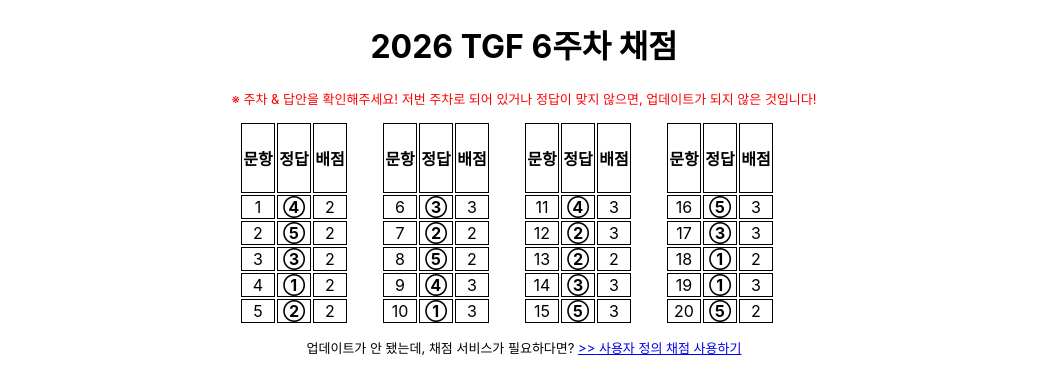
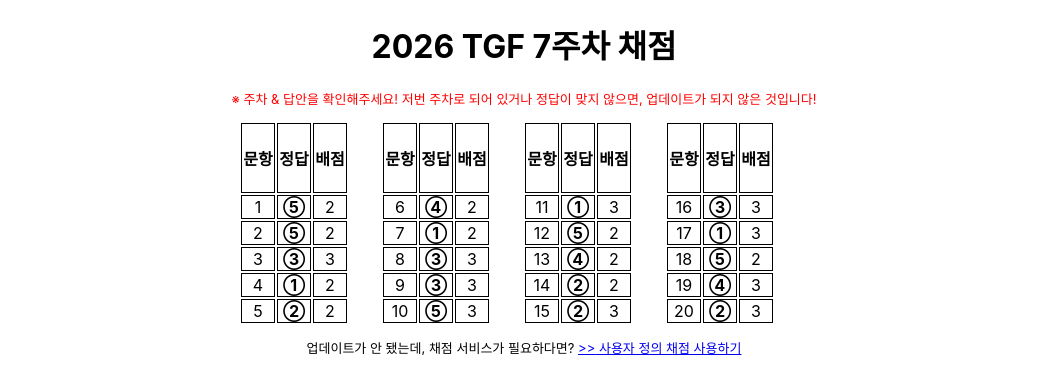
Before and after one commit to GitC0de/TGF-Scoring, a React (Create React App) app: page /full-test in a window 1280 px wide. Shown: the top 373 px of the page, without its empty margins (116-1153 px from the left). Built offline with nearby package versions, Linux system fonts and the light colour scheme.

Commit message:
7th week update

```diff
--- a/src/component/FullTestScoring.js
+++ b/src/component/FullTestScoring.js
@@ -5,11 +5,11 @@ import "./FullTestScoring.css";
 export default function FullTestScoring() {
   const nav = useNavigate();
   const rightAnswer = [
-    4, 5, 3, 1, 2, 3, 2, 5, 4, 1, 4, 2, 2, 3, 5, 5, 3, 1, 1, 5,
+    5, 5, 3, 1, 2, 4, 1, 3, 3, 5, 1, 5, 4, 2, 2, 3, 1, 5, 4, 2,
   ];
 
   const questionScore = [
-    2, 2, 2, 2, 2, 3, 2, 2, 3, 3, 3, 3, 2, 3, 3, 3, 3, 2, 3, 2,
+    2, 2, 3, 2, 2, 2, 2, 3, 3, 3, 3, 2, 2, 2, 3, 3, 3, 2, 3, 3,
   ];
 
   const wrongProblems = [];
@@ -106,7 +106,7 @@ export default function FullTestScoring() {
 
   return (
     <>
-      <h1>2026 TGF 6주차 채점</h1>
+      <h1>2026 TGF 7주차 채점</h1>
       <p className="confirmation">
         ※ 주차 & 답안을 확인해주세요! 저번 주차로 되어 있거나 정답이 맞지
         않으면, 업데이트가 되지 않은 것입니다!
```
